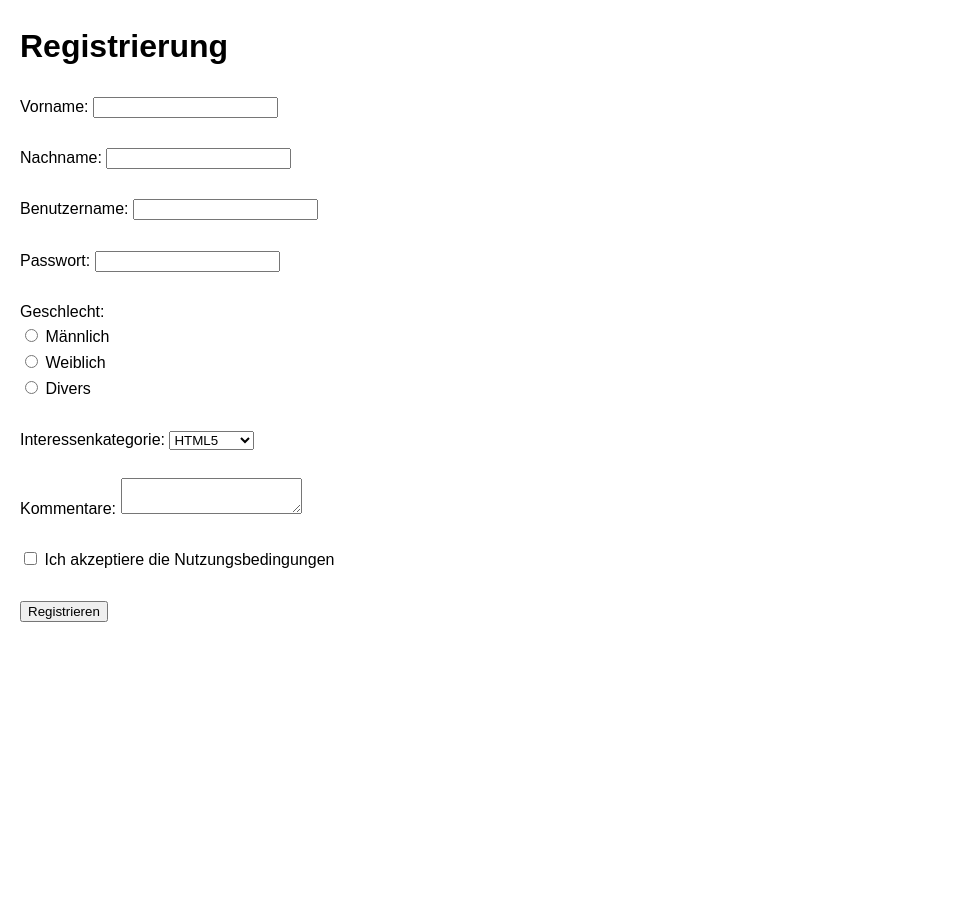
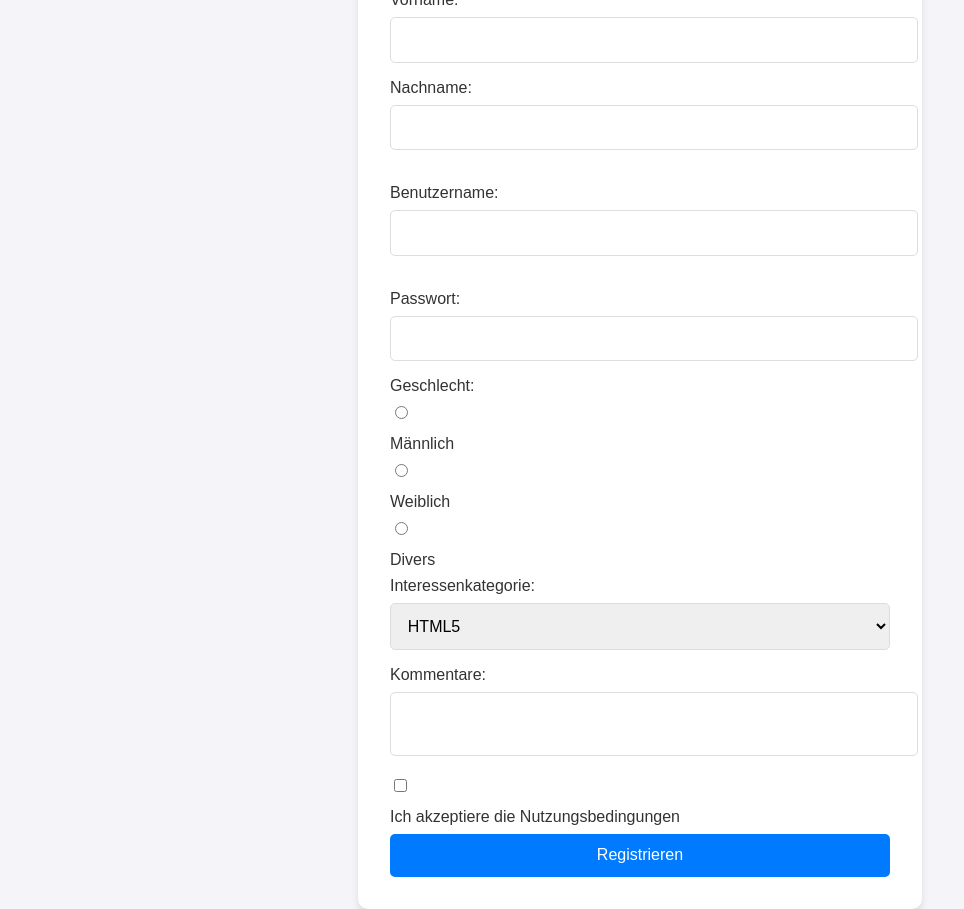
Before and after one commit to R2D2ar/WebEngineeringLabor, a website: page Labor5/frontend/register.html in a window 1280 px wide. Shown: the whole page, without its empty margins (0-964 px from the left). Before the commit the page ends 800 px from the top, so only its background shows below. Drawn offline with Linux system fonts and the light colour scheme.

Commit message:
worked on register.html and generally css

```diff
--- a/Labor5/frontend/register.html
+++ b/Labor5/frontend/register.html
@@ -4,13 +4,17 @@
   <meta charset="UTF-8">
   <meta name="viewport" content="width=device-width, initial-scale=1.0">
   <title>Registrierung - Web Engineering</title>
-  <link rel="stylesheet" href="styles.css">
+  <link rel="stylesheet" href="./styles/register.css">
+  <style>
+
+  </style>
 </head>
 <body>
+<div id="registrationForm">
   <h1>Registrierung</h1>
-<form id="registrationForm">
+  <form>
     <label for="firstName">Vorname:</label>
-  <input type="text" id="firstName" maxlength="20" pattern="[A-Za-z-_]+" required><br><br>
+    <input type="text" id="firstName" maxlength="20" pattern="[A-Za-z-_]+" required>
 
   <label for="lastName">Nachname:</label>
   <input type="text" id="lastName" maxlength="20" pattern="[A-Za-z-_]+" required><br><br>
@@ -19,33 +23,33 @@
   <input type="text" id="username" pattern="[A-Za-z-_]+" required><br><br>
 
     <label for="password">Passwort:</label>
-  <input type="password" id="password" minlength="8"
-         pattern="^(?=.*[0-9])(?=.*[!#,+-_?]).{8,}$" required><br><br>
+    <input type="password" id="password" required>
 
-  <label>Geschlecht:</label><br>
+    <label>Geschlecht:</label>
     <input type="radio" id="male" name="gender" value="Männlich" required>
-  <label for="male">Männlich</label><br>
+    <label for="male">Männlich</label>
     <input type="radio" id="female" name="gender" value="Weiblich" required>
-  <label for="female">Weiblich</label><br>
+    <label for="female">Weiblich</label>
     <input type="radio" id="other" name="gender" value="Divers" required>
-  <label for="other">Divers</label><br><br>
+    <label for="other">Divers</label>
 
     <label for="category">Interessenkategorie:</label>
     <select id="category" required>
       <option value="HTML5">HTML5</option>
       <option value="CSS">CSS</option>
       <option value="JavaScript">JavaScript</option>
-  </select><br><br>
+    </select>
 
     <label for="comments">Kommentare:</label>
-  <textarea id="comments" maxlength="100"></textarea><br><br>
+    <textarea id="comments" maxlength="100"></textarea>
 
     <input type="checkbox" id="terms" required>
-  <label for="terms">Ich akzeptiere die Nutzungsbedingungen</label><br><br>
+    <label for="terms">Ich akzeptiere die Nutzungsbedingungen</label>
 
     <button type="button" onclick="registerUser()">Registrieren</button>
   </form>
+</div>
 
-<script src="scripts.js"></script>
+<script src="./scripts.js"></script>
 </body>
 </html>
--- a/Labor5/frontend/scripts.js
+++ b/Labor5/frontend/scripts.js
@@ -1,11 +1,35 @@
+function checkPassword() {
+    const passwordField = document.getElementById('password');
+    const password = passwordField.value;
+    const passwordRegex = /^(?=.*\d)(?=.*[!#,+\-_?])[a-zA-Z\d!#,+\-_?]{8,}$/; // Require at least 8 characters, 1 number, and 1 symbol from "!#,+-_?"
+    console.log(password)
+    console.log(passwordRegex.test(password))
+    if (!passwordRegex.test(password)) {
+        alert('Das Passwort muss mindestens 8 Zeichen lang sein und mindestens eine Zahl sowie ein Sonderzeichen aus "!#,+-_?" enthalten.');
+        passwordField.setCustomValidity('Das Passwort erfüllt die Kriterien nicht.');
+        passwordField.reportValidity();
+        return false;
+    } else {
+        passwordField.setCustomValidity('');
+    }
+    return true;
+}
+
+
+function checkValidity() {
+    const form = document.querySelector('#registrationForm form');
+    if (!form.checkValidity()) {
+        alert('Bitte füllen Sie alle Felder korrekt aus.');
+        return false;
+    }
+    return checkPassword();
+}
+
 // Registrierung
 function registerUser() {
-    const form = document.getElementById('registrationForm');
-    if (!form.checkValidity()) {
-        alert('Bitte füllen Sie alle Felder korrekt aus.');
-        return;
-    }
+    if (!checkValidity()) return;
 
+    const form = document.querySelector('#registrationForm form');
     const userData = {
         firstName: form.firstName.value,
         lastName: form.lastName.value,
--- /dev/null
+++ b/Labor5/frontend/styles/index.css
@@ -0,0 +1,85 @@
+body {
+    font-family: Arial, sans-serif;
+    background-color: #f4f4f9;
+    margin: 0;
+    padding: 0;
+    display: flex;
+    justify-content: center;
+    align-items: center;
+    height: 100vh;
+}
+
+h1 {
+    font-size: 1.8rem;
+    color: #333;
+    text-align: center;
+    margin-bottom: 1rem;
+}
+
+p {
+    font-size: 1rem;
+    color: #555;
+    text-align: center;
+}
+
+#loginForm {
+    background-color: #ffffff;
+    padding: 2rem;
+    border-radius: 10px;
+    box-shadow: 0 4px 6px rgba(0, 0, 0, 0.1);
+    width: 100%;
+    max-width: 400px;
+}
+
+label {
+    font-size: 1rem;
+    color: #333;
+    display: block;
+    margin-bottom: 0.5rem;
+}
+
+input {
+    width: 100%;
+    padding: 0.8rem;
+    margin-bottom: 1rem;
+    border: 1px solid #ddd;
+    border-radius: 5px;
+    font-size: 1rem;
+}
+
+input:focus {
+    outline: none;
+    border-color: #007bff;
+    box-shadow: 0 0 4px rgba(0, 123, 255, 0.5);
+}
+
+button {
+    width: 100%;
+    padding: 0.8rem;
+    font-size: 1rem;
+    background-color: #007bff;
+    color: #ffffff;
+    border: none;
+    border-radius: 5px;
+    cursor: pointer;
+    transition: background-color 0.3s ease;
+}
+
+button:hover {
+    background-color: #0056b3;
+}
+
+a {
+    color: #007bff;
+    text-decoration: none;
+    transition: color 0.3s ease;
+}
+
+a:hover {
+    color: #0056b3;
+}
+
+.register-link {
+    text-align: center;
+    margin-top: 1rem;
+}
--- /dev/null
+++ b/Labor5/frontend/styles/register.css
@@ -0,0 +1,92 @@
+body {
+    font-family: Arial, sans-serif;
+    background-color: #f4f4f9;
+    margin: 0;
+    padding: 0;
+    display: flex;
+    justify-content: center;
+    align-items: center;
+    height: 100vh;
+}
+
+h1 {
+    font-size: 1.8rem;
+    color: #333;
+    text-align: center;
+    margin-bottom: 1rem;
+}
+
+#registrationForm {
+    background-color: #ffffff;
+    padding: 2rem;
+    border-radius: 10px;
+    box-shadow: 0 4px 6px rgba(0, 0, 0, 0.1);
+    width: 100%;
+    max-width: 500px;
+}
+
+label {
+    font-size: 1rem;
+    color: #333;
+    display: block;
+    margin-bottom: 0.5rem;
+}
+
+input, select, textarea {
+    width: 100%;
+    padding: 0.8rem;
+    margin-bottom: 1rem;
+    border: 1px solid #ddd;
+    border-radius: 5px;
+    font-size: 1rem;
+}
+
+input:focus, select:focus, textarea:focus {
+    outline: none;
+    border-color: #007bff;
+    box-shadow: 0 0 4px rgba(0, 123, 255, 0.5);
+}
+
+textarea {
+    resize: none;
+}
+
+button {
+    width: 100%;
+    padding: 0.8rem;
+    font-size: 1rem;
+    background-color: #007bff;
+    color: #ffffff;
+    border: none;
+    border-radius: 5px;
+    cursor: pointer;
+    transition: background-color 0.3s ease;
+}
+
+button:hover {
+    background-color: #0056b3;
+}
+
+input[type="radio"] {
+    width: auto;
+    margin-right: 0.5rem;
+}
+
+input[type="checkbox"] {
+    width: auto;
+    margin-right: 0.5rem;
+}
+
+a {
+    color: #007bff;
+    text-decoration: none;
+    transition: color 0.3s ease;
+}
+
+a:hover {
+    color: #0056b3;
+}
+
+.form-group {
+    margin-bottom: 1.5rem;
+}
```
Also changed, not shown: Labor5/backend/users.json (+46 -10 lines), Labor5/frontend/index.html (+10 -6 lines), 1 other file. Lines whose indentation alone changed are shown as unchanged.
